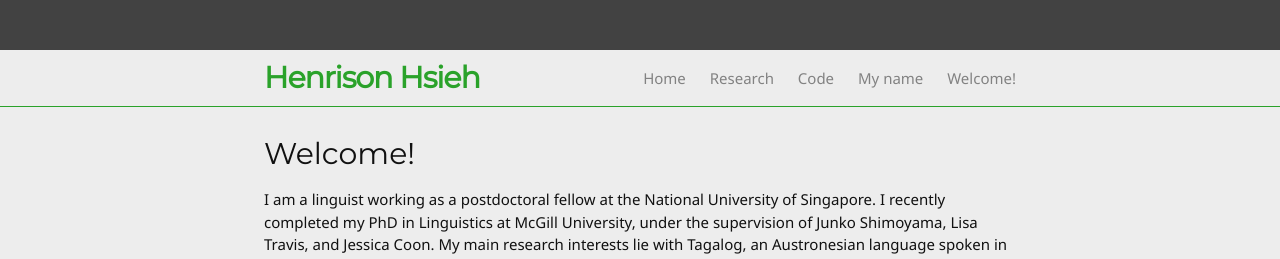
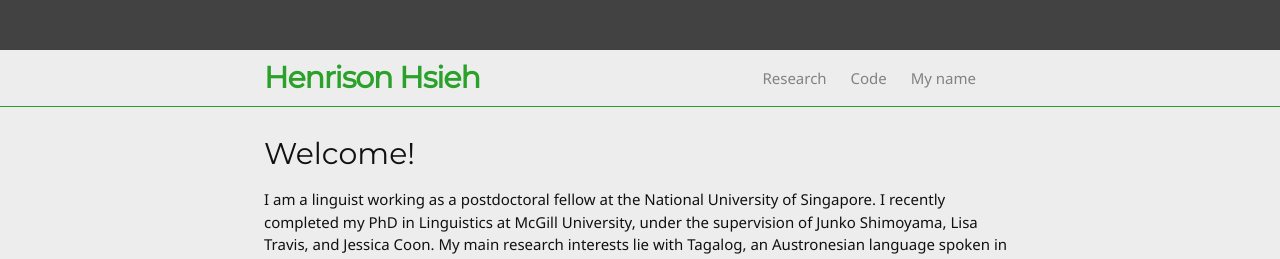
Before and after one commit to henrison/henrison.github.io, a Jekyll site: the page built from index.md, in a window 1280 px wide. Shown: the top 259 px of the page. Built offline with Jekyll 4.4.1, drawn with Linux system fonts in a browser that asks for light colours; our own code applies the rules of GitHub Pages for plain Markdown files.

Commit message:
Fix menu bug again

```diff
--- a/_includes/header.html
+++ b/_includes/header.html
@@ -14,14 +14,14 @@
       </a>
 
       <div class="trigger">
-        {% if page.title %}
+        {% if page.title != "Home" %}
           {% comment %}
             Display a link to home page if not on home page (which doesn't have a page.title)
           {% endcomment %}
           <a class="page-link" href="{{ site.baseurl }}/">Home</a>
         {% endif %}
         {% for page in site.pages %}
-          {% if page.title %}
+          {% if page.title != "Home" %}
             <a class="page-link" href="{{ page.url | prepend: site.baseurl }}">
               {{ page.title }}
             </a>
```
Also changed, not shown: index.md (+1 -1 lines).
